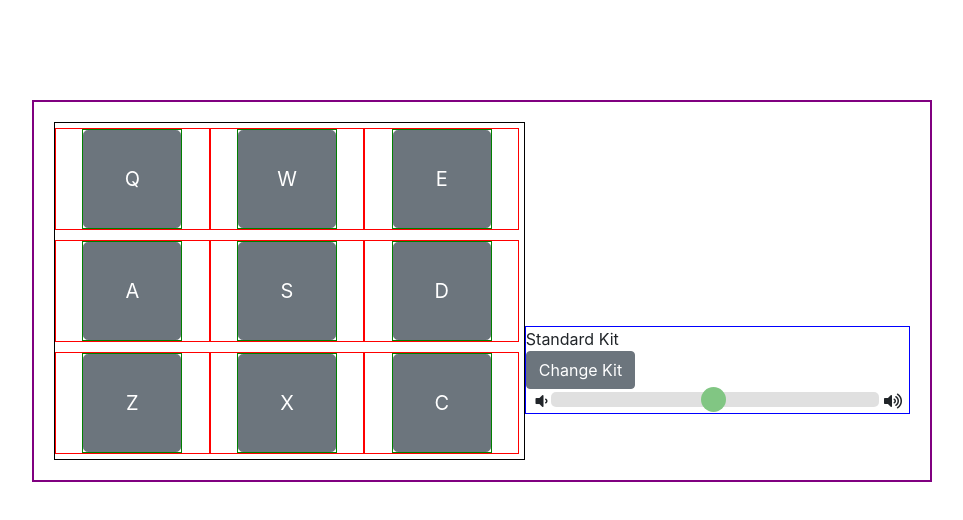
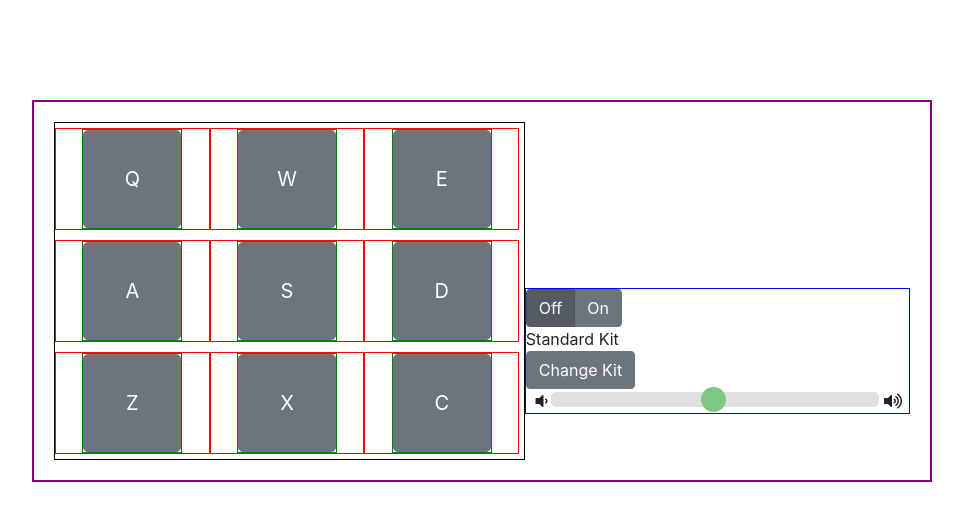
Before and after one commit to MarkFSkinner/drum-machine, a React (Create React App) app: page / in a window 1280 px wide. Shown: the top 520 px of the page, without its empty margins (158-1121 px from the left). Built offline with nearby package versions, Linux system fonts and the light colour scheme.

Commit message:
Add power on/off buttons

```diff
--- a/src/App.js
+++ b/src/App.js
@@ -10,7 +10,8 @@ import {
   setCurrentSound,
   setStandardSounds,
   setAltSounds,
-  updateStandard
+  updateStandard,
+  setPower
 } from './actions';
 
 class App extends Component {
@@ -25,20 +26,25 @@ class App extends Component {
   }
 
   playSound = (soundId) => {
+
       const audio = document.getElementById(soundId);
       if (audio.paused) {
           audio.play();
       }else{
           audio.currentTime = 0
       }
+
   }
 
   handleClick = (e) => {
+    if (this.props.myData.power === 'on') {
       this.playSound(e.target.id.slice(4));
       this.props.setCurrentSound(this.showCurrentSound(e.target.id.slice(4)));
     }
+  }
 
   toggleDrumType = () => {
+    if (this.props.myData.power === 'on') {
       if (this.props.myData.standard) {
         this.props.setAltSounds();
         this.props.updateStandard();
@@ -47,6 +53,7 @@ class App extends Component {
         this.props.setStandardSounds();
         this.props.updateStandard();
         this.props.setCurrentSound('Standard Kit');
+      }
     }
   }
 
@@ -138,6 +145,18 @@ class App extends Component {
     //audio.volume = result;
   }
 
+  powerOn = () => {
+    if (this.props.myData.power === 'off') {
+      this.props.setPower('on');
+    }
+  }
+
+  powerOff = () => {
+    if (this.props.myData.power === 'on') {
+      this.props.setPower('off');
+    }
+  }
+
   render() {
     return (
       <div id='drum-machine'>
@@ -175,6 +194,8 @@ class App extends Component {
           currentSound={this.props.myData.currentSound}
           toggleDrumType={this.toggleDrumType}
           handleChange={this.handleChange}
+          powerOn={this.powerOn}
+          powerOff={this.powerOff}
         />
       </div>
     );
@@ -191,5 +212,6 @@ export default connect(mapStateToProps, {
   setCurrentSound,
   setStandardSounds,
   setAltSounds,
-  updateStandard
+  updateStandard,
+  setPower
 })(App);
--- a/src/actions/index.js
+++ b/src/actions/index.js
@@ -2,7 +2,8 @@ import {
   SET_CURRENT_SOUND,
   SET_STANDARD_SOUNDS,
   SET_ALT_SOUNDS,
-  UPDATE_STANDARD
+  UPDATE_STANDARD,
+  SET_POWER
 } from './types';
 
 export const setCurrentSound = (data) => {
@@ -29,3 +30,10 @@ export const updateStandard = () => {
     type: UPDATE_STANDARD
   }
 }
+
+export const setPower = (data) => {
+  return {
+    type: SET_POWER,
+    payload: data
+  }
+}
--- a/src/actions/types.js
+++ b/src/actions/types.js
@@ -2,3 +2,4 @@ export const SET_CURRENT_SOUND = 'SET_CURRENT_SOUND';
 export const SET_STANDARD_SOUNDS = 'SET_STANDARD_SOUNDS';
 export const SET_ALT_SOUNDS = 'SET_ALT_SOUNDS';
 export const UPDATE_STANDARD = 'UPDATE_STANDARD';
+export const SET_POWER = 'SET_POWER';
--- a/src/components/Controls.js
+++ b/src/components/Controls.js
@@ -2,6 +2,14 @@ import React from 'react';
 
 const Controls = props => (
   <div id='controls'>
+    <div className="btn-group btn-group-toggle" data-toggle="buttons">
+      <label className="btn btn-secondary" onClick={props.powerOff}>
+        <input type="radio" name="options" id="option1" autocomplete="off" checked /> Off
+      </label>
+      <label className="btn btn-secondary active" onClick={props.powerOn}>
+        <input type="radio" name="options" id="option2" autocomplete="off" /> On
+      </label>
+    </div>
     <div id='display'>{props.currentSound}</div>
     <button id='drum-selector' type='button' className='btn btn-secondary' onClick={props.toggleDrumType}>Change Kit</button>
     <div id='volume-control' className="slidecontainer">
--- a/src/reducers/mainReducer.js
+++ b/src/reducers/mainReducer.js
@@ -2,7 +2,8 @@ import {
   SET_CURRENT_SOUND,
   SET_STANDARD_SOUNDS,
   SET_ALT_SOUNDS,
-  UPDATE_STANDARD
+  UPDATE_STANDARD,
+  SET_POWER
 } from '../actions/types';
 
 const initialState = {
@@ -35,7 +36,8 @@ const initialState = {
   cName: 'Low Tom',
   cClip: 'https://sampleswap.org/samples-ghost/DRUMS%20and%20SINGLE%20HITS/toms/339[kb]ambient_tom_3.aif.mp3',
   currentSound: 'Standard Kit',
-  standard: true
+  standard: true,
+  power: 'on'
 };
 
 export default function(state = initialState, action) {
@@ -94,6 +96,11 @@ export default function(state = initialState, action) {
         ...state,
         standard: !state.standard
       }
+    case SET_POWER:
+      return {
+        ...state,
+        power: action.payload
+      }
     default:
       return state;
   }
```
Lines whose indentation alone changed are shown as unchanged.
